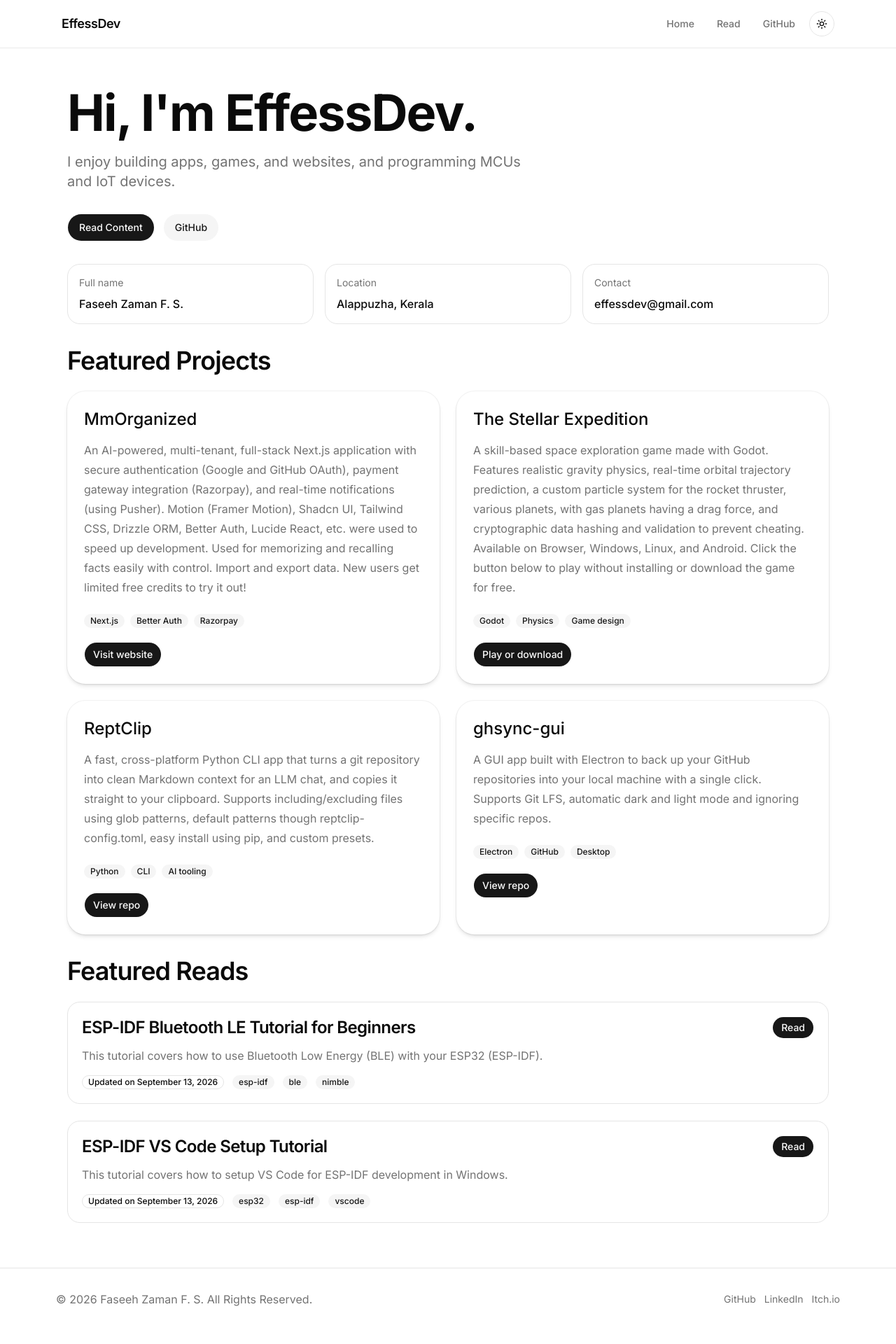
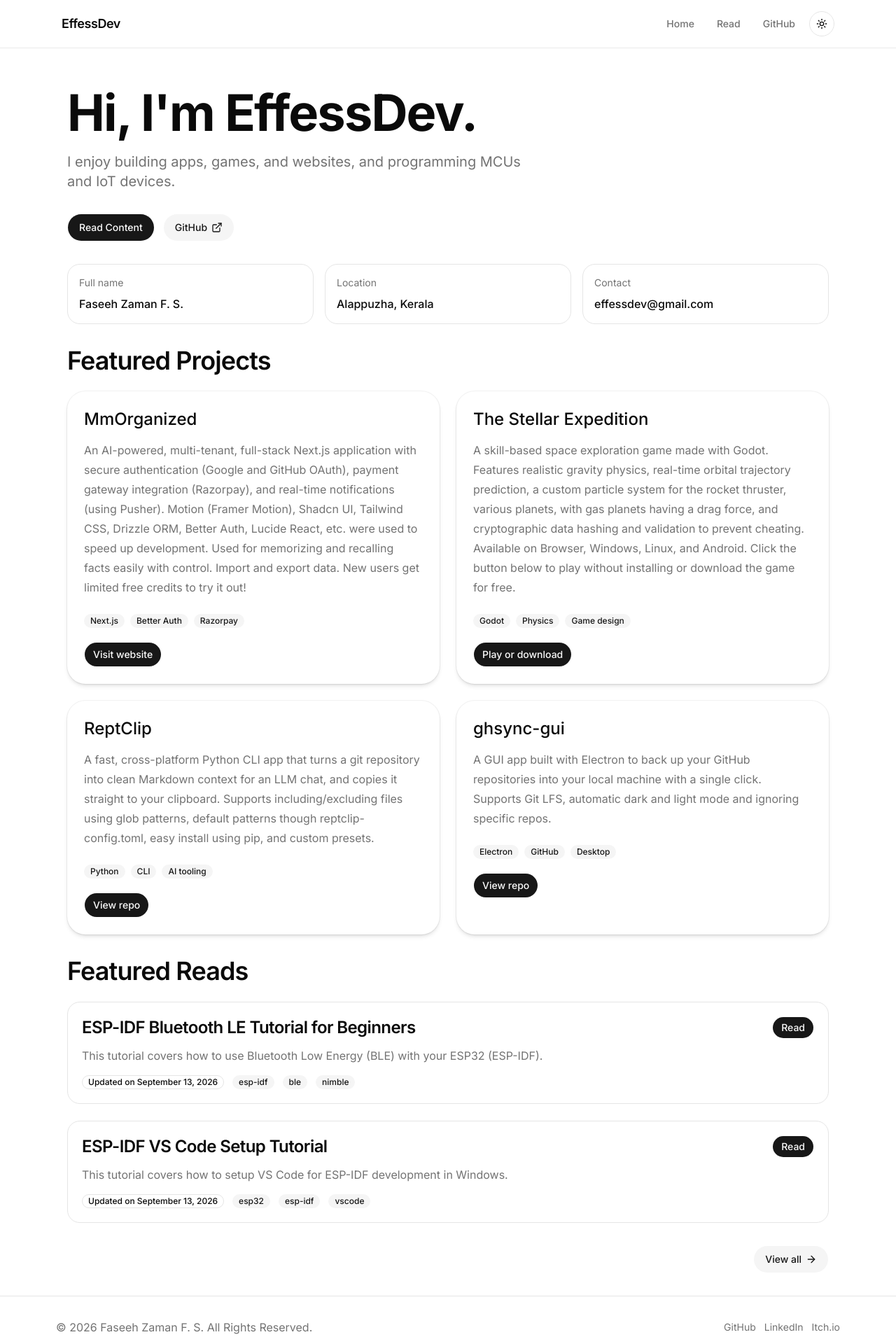
Before and after one commit to effessdev/effessdev.github.io, a Next.js app: page / in a window 1280 px wide. Shown: the top 1920 px of the page at 70% size. Built offline with nearby package versions, Linux system fonts and the light colour scheme.

Commit message:
add view all btn

```diff
--- a/src/app/page.tsx
+++ b/src/app/page.tsx
@@ -4,6 +4,7 @@ import { buttonVariants } from "@/components/ui/button";
 import { ActionLabels } from "@/lib/labels";
 import { getFeaturedPosts } from "@/lib/posts";
 import { Post } from "@/lib/types";
+import { ArrowRight, ExternalLink } from "lucide-react";
 import { getAllCoursesWithLatest } from "@/lib/courses";
 import ContentList, { type ContentListEntry } from "@/components/content-list";
 import ProjectList from "@/components/project-list";
@@ -123,7 +124,7 @@ export default function Home() {
               rel="noreferrer"
               className={buttonVariants({ variant: "secondary", size: "lg" })}
             >
-              GitHub
+              GitHub <ExternalLink className="h-4 w-4" />
             </a>
           </div>
         </div>
@@ -153,9 +154,18 @@ export default function Home() {
         </div>
       </header>
 
-      <main className="space-y-8 pb-10">
+      <main className="space-y-8 pb-2">
         <ProjectList heading="Featured Projects" projects={featuredProjects} />
+
         <ContentList heading="Featured Reads" items={featuredEntries} />
+        <div className="flex justify-end">
+          <Link
+            href="/read"
+            className={buttonVariants({ variant: "secondary", size: "lg" })}
+          >
+            View all <ArrowRight className="h-4 w-4" />
+          </Link>
+        </div>
       </main>
     </>
   );
```
